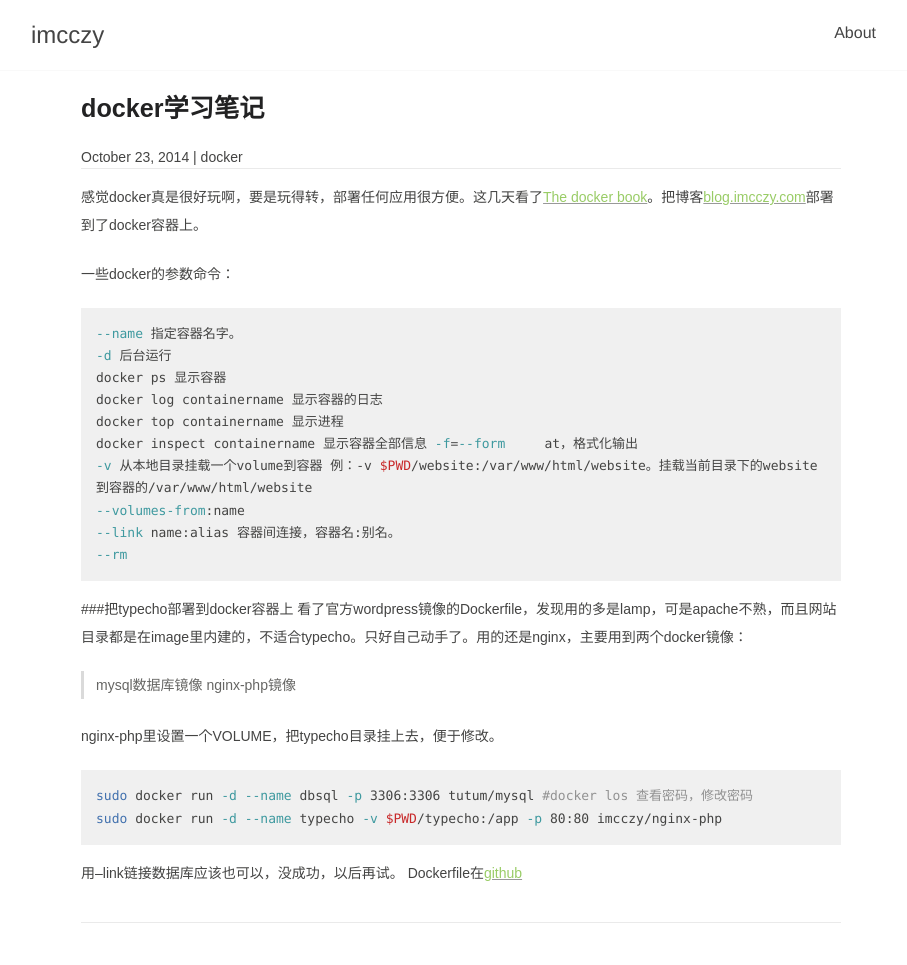
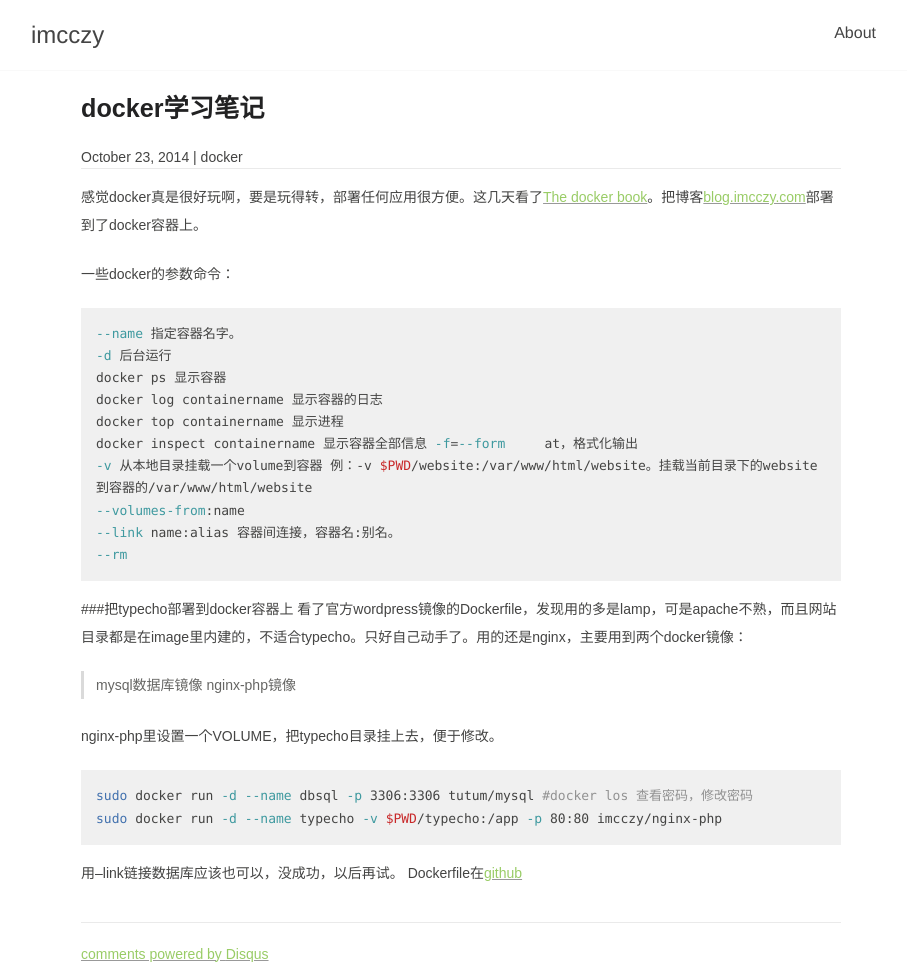
Before and after one commit to imcczy/imcczy.github.io, a Jekyll site: the page built from _posts/2014-10-23-docker_learning.md, in a window 1280 px wide. Shown: the whole page, without its empty margins (179-1086 px from the left). Built offline with Jekyll 4.4.1, drawn with Linux system fonts in a browser that asks for light colours; comment, search, counter and statistics services are not loaded; before the commit the page ends 943 px from its top, so only the background shows below that.

Commit message:
change to discuz

```diff
--- a/_layouts/post.html
+++ b/_layouts/post.html
@@ -42,7 +42,7 @@
                     </div>
                     {{ content }}
                     <div id="fb_comments_container">
-                        {% include duoshuo.html %}
+                        {% include discus.html %}
                     </div>
                 </div>
             </div>
```
